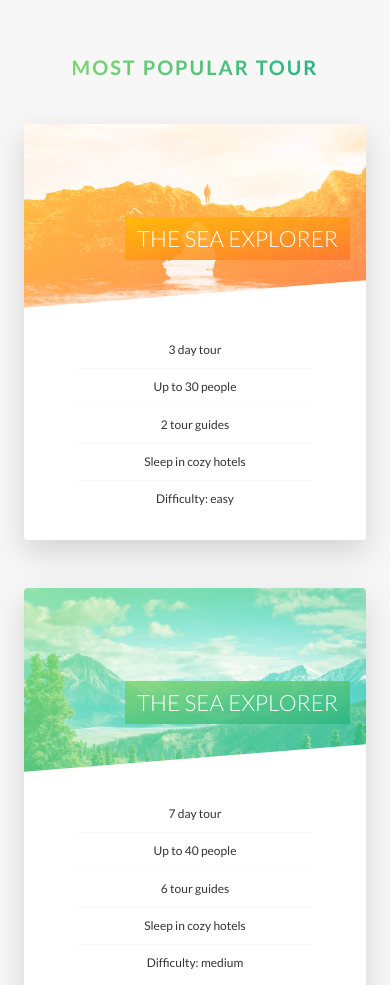
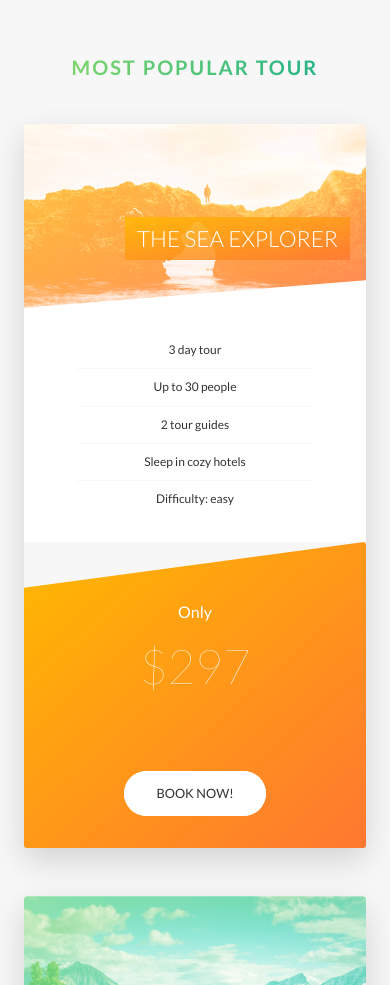
Before and after one commit to roee030/Tour-guide-webapp-javascript, a website: page index.html in a window 390 px wide. Shown: the part 2560-3545 px from the top of the page. Drawn offline with Linux system fonts and the light colour scheme.

Commit message:
Writing Media Queries

```diff
--- a/sass/components/_card.scss
+++ b/sass/components/_card.scss
@@ -34,7 +34,7 @@
     &:hover &__side--back{
         transform: rotateY(0deg);
     }
-
+    //Front
     &__picture {
         background-size: cover;
         height: 23rem;
@@ -122,4 +122,40 @@
         font-size:6rem;
         font-weight: 100;
     }
+    @include respond (tab-port){
+        height: auto;
+        border-radius: 5px;
+        box-shadow: 0 1.5rem 4rem rgba($color-black, .15);
+
+        &__side{
+            height: auto;
+            position: relative;
+            box-shadow: none;
+            &--back{
+                transform: rotateY(0);
+                clip-path: polygon(0 15%, 100% 0 , 100% 100% , 0% 100%);
+            }
+        }
+        &:hover &__side--front{
+            transform: rotateY(0);
+        }
+
+        //Back side styling
+        &__cta{
+            position: relative;
+            top: 0%;
+            left: 0%;
+            transform: translate(0);
+            width: 100%;
+            padding: 7rem 4rem 4rem 4rem;
+
+        }
+        &__price-box{
+            margin-bottom: 1rem;
+        }
+
+        &__price-value{
+            font-size:6rem;
+        }
+    }
 }
--- a/sass/components/_form.scss
+++ b/sass/components/_form.scss
@@ -11,6 +11,10 @@
         width: 90%;
         display: block;
         transition: all .3s;
+        @include respond(tab-port){
+            width: 100%;
+            margin-bottom: 1rem;
+        }
 
         &:focus{
             outline: none;
@@ -52,6 +56,10 @@
     &__radio-group{
         width: 40%;
         display: inline-block;
+        @include respond(tab-port){
+            width: 100%;
+            margin-bottom: 1rem;
+        }
     }
     &__radio-input{
         display: none;
--- a/sass/components/_popup.scss
+++ b/sass/components/_popup.scss
@@ -10,13 +10,14 @@
     visibility: hidden;
     transition: all 1s;
 
+
     &:target{
         opacity: 1;
         visibility: visible;
     }
 
     &:target &__content{
-        transform: translate(-50%,-50%) scale(1);
+        transform: translate(-50%,-50%) scale(0.8);
     }
 
     &__content {
@@ -52,7 +53,10 @@
     &__left{
         width: 33.3333333%;
         display: table-cell;
-
+        @include respond(tab-port){
+            width: 100%;
+            display: inline-flex;
+        }
     }
 
     &__right{
@@ -60,11 +64,20 @@
         padding: 3rem 5rem;
         display: table-cell;
         vertical-align: middle;
+        @include respond(tab-port){
+            width: 100%;
+            display: block;
+
+        }
     }
 
     &__img{
-        display: block;
+        display: inline-block;
         width: 100%;
+        @include respond(tab-port){
+            width: 50%;
+
+        }
 
     }
 
--- a/sass/components/_story.scss
+++ b/sass/components/_story.scss
@@ -9,6 +9,16 @@
     font-size: $default-font-size;
     transform: skewX(-12deg);
 
+    @include respond (tab-port){
+        width: 100%;
+        padding: 4rem;
+        padding-left: 7rem;
+    }
+
+    @include respond (phone){
+        transform: skew(0);
+    }
+
     &__shape{
         position: relative;
         width: 15rem;
@@ -19,6 +29,9 @@
         -webkit-clip-path: circle(50% at 50% 50%);
         clip-path: circle(50% at 50% 50%);
         transform: translateX(-3rem) skewX(12deg);
+        @include respond (phone){
+            transform: translateX(-3rem) skewX(0deg);
+        }
     }
 
     &__img{
@@ -30,6 +43,9 @@
 
     &__text{
         transform: skewX(12deg);
+        @include respond (phone){
+            transform:  skewX(0deg);
+        }
     }
 
     &__caption{
--- a/sass/pages/_home.scss
+++ b/sass/pages/_home.scss
@@ -57,12 +57,30 @@
                                         rgba($color-white, .9) 50%,
                                         transparent 50%) , url("/img/nat-10.jpg");
     background-size: 100%;
-    height: 50rem;
     border-radius: 3px;
     box-shadow: 0 1.5rem 4rem rgba($color-black, .3);
 
+    @include respond(tab-land){
+        background-image: linear-gradient(105deg,
+                                        rgba($color-white, .9) 0%,
+                                        rgba($color-white, .9) 65%,
+                                        transparent 65%) , url("/img/nat-10.jpg");
+        background-size: cover;
+    }
+
+    @include respond(tab-port){
+        background-image: linear-gradient(to right,
+        rgba($color-white, .9) 0%,
+        rgba($color-white, .9) 100%), url("/img/nat-10.jpg");
+    }
     &__form{
         padding: 6rem;
         width: 50%;
+        @include respond (tab-land){
+            width: 65%;
+        }
+        @include respond (tab-port){
+            width: 100%;
+        }
     }
 }
```
Also changed, not shown: css/style.css.
